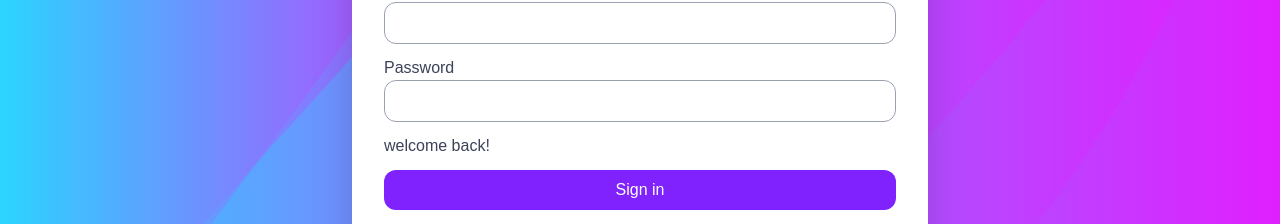
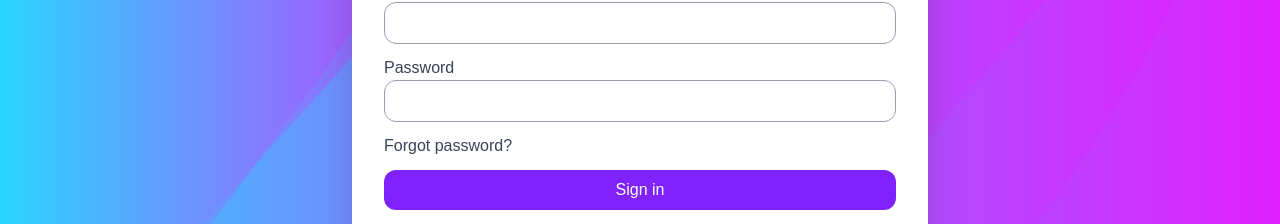
Before and after one commit to silvante/svolve_client, a Next.js app: page /signin in a window 1280 px wide. Shown: the part 259-483 px from the top of the page. Built offline with nearby package versions, Linux system fonts and the light colour scheme.

Commit message:
forgot password init

```diff
--- a/app/(auth)/(socials)/(providers)/Google.tsx
+++ b/app/(auth)/(socials)/(providers)/Google.tsx
@@ -1,7 +1,6 @@
 "use client";
 import Image from "next/image";
 import { useRouter } from "next/navigation";
-import toast from "react-hot-toast";
 
 export default function Google({ setErrorMessage }: any) {
   const router = useRouter();
--- /dev/null
+++ b/app/(auth)/identity/forgot-password/page.tsx
@@ -0,0 +1,3 @@
+export default function ForgotPassword() {
+  return <p>Forgot password? cuz you stupid</p>;
+}
--- a/app/(auth)/signin/SigninForm.tsx
+++ b/app/(auth)/signin/SigninForm.tsx
@@ -1,5 +1,6 @@
 "use client";
 import authService from "@/app/api/services/authService";
+import Link from "next/link";
 import { useRouter } from "next/navigation";
 import { useState } from "react";
 import { BeatLoader } from "react-spinners";
@@ -60,7 +61,9 @@ export default function SigninForm() {
           required
         />
       </div>
-      <p className="inline-block">welcome back!</p>
+      <Link href={"/identity/forgot-password"} className="inline-block">
+        Forgot password?
+      </Link>
       <button
         type="submit"
         className="bg-violet-600 text-white font-medium py-2 rounded-xl cursor-pointer w-full flex justify-center items-center h-10"
```
